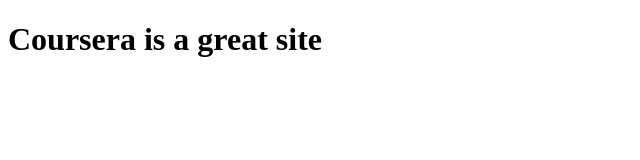
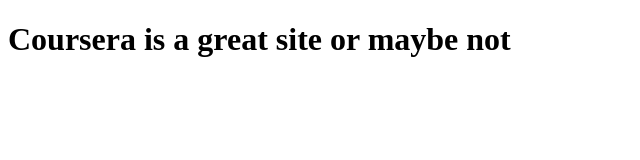
Before and after one commit to Magpliego10/Coursera_Test, a plain HTML site: page site/index.html in a window 1280 px wide. Shown: the whole page, without its empty margins (0-640 px from the left). Drawn offline with Linux system fonts and the light colour scheme.

Commit message:
Small Addition.

```diff
--- a/site/index.html
+++ b/site/index.html
@@ -4,6 +4,6 @@
 	<title>Coursera HTML</title>
 </head>
 <body>
-<h1>Coursera is a great site</h1>
+<h1>Coursera is a great site or maybe not</h1>
 </body>
 </html>
```
